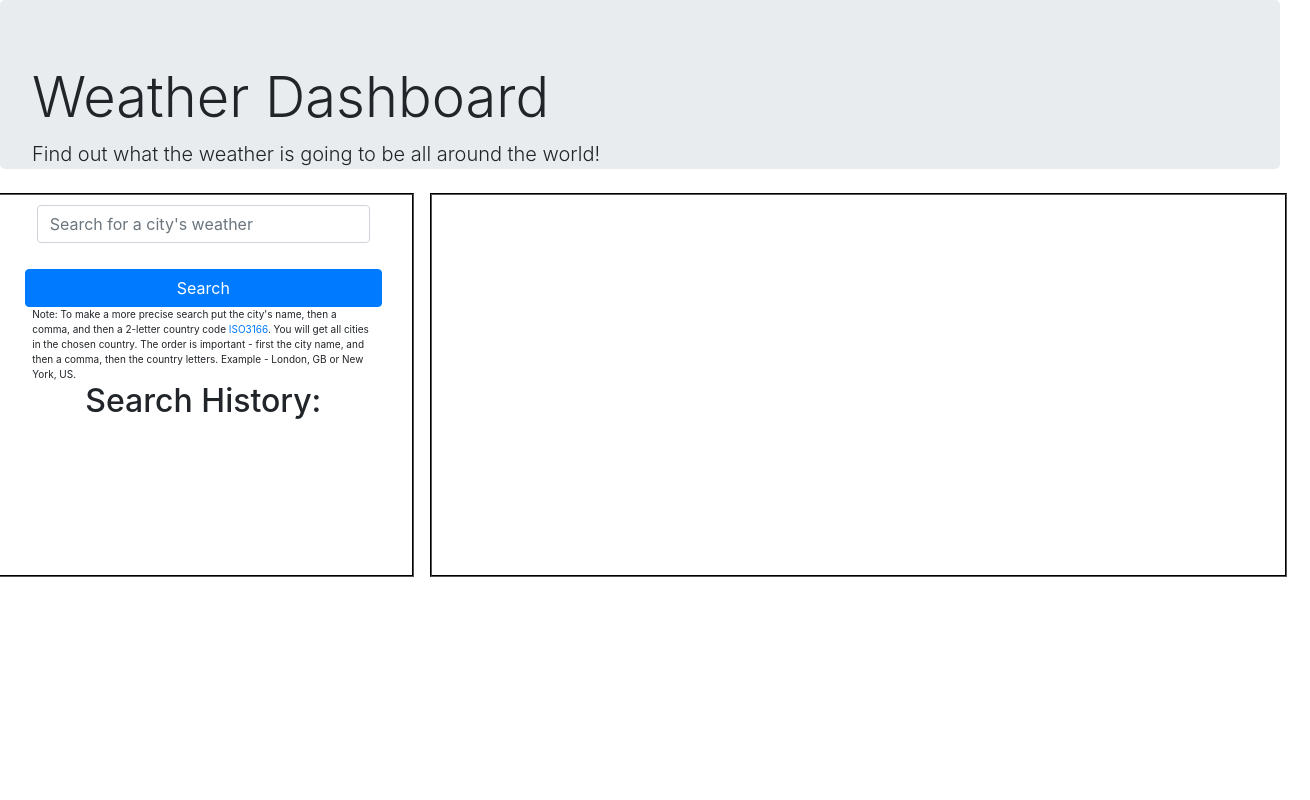
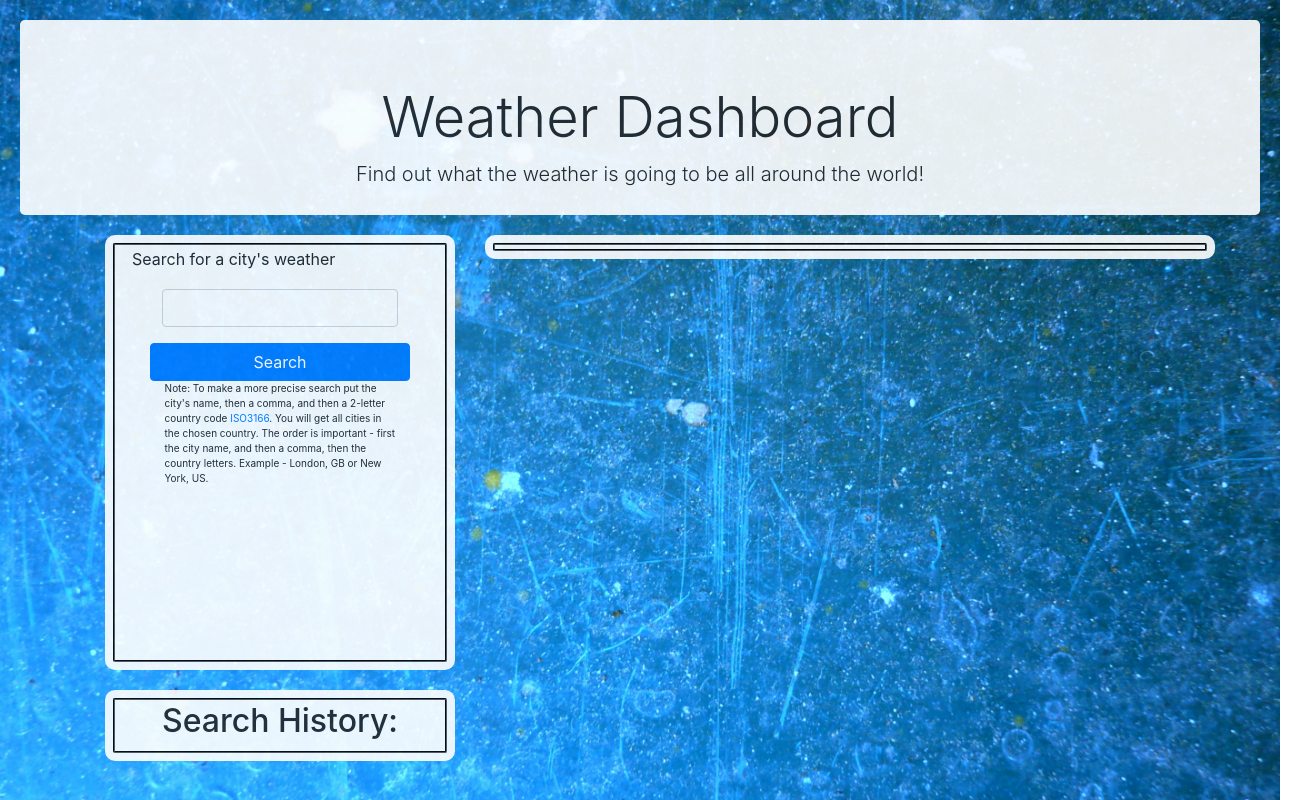
Before and after one commit to DC-Cunningham/WeatherDashboard, a plain HTML site: page index.html in a window 1280 px wide. Shown: the whole page, 1310 px wide, since content can reach past the window. Drawn offline with nearby package versions, Linux system fonts and the light colour scheme.

Commit message:
update of all files

```diff
--- a/Assets/style.css
+++ b/Assets/style.css
@@ -1,6 +1,15 @@
 .jumbotron {
+  text-align: center;
+  margin: 20px;
   margin-bottom: 0em;
-  padding-bottom: 0em;
+  padding-bottom: 10px;
+  background-color: white;
+  opacity: 90%;
+}
+
+body {
+  background-image: url(../Assets/images/background.jpg);
+  background-size: cover;
 }
 
 #note {
@@ -9,30 +18,61 @@
   font-size: x-small;
 }
 
-.btn,
+.forecast-day {
+  float: left;
+  padding: 10px;
+  border-radius: 10px;
+  border: 2px solid white;
+  outline: 2px solid black;
+  outline-style: groove;
+  outline-offset: -10px;
+  background-color: white;
+  opacity: 90%;
+}
+
+#search-form {
+  height: 435px;
+}
+@media (max-width: 768px) {
+  #search-form {
+    height: 230px;
+  }
+}
+
+#currentBlock,
+#search-form,
+#search-history-block {
+  margin: 20px;
+  width: 100%;
+  padding: 10px;
+  border-radius: 10px;
+  border: 2px solid white;
+  outline: 2px solid black;
+  outline-style: groove;
+  outline-offset: -10px;
+  background-color: white;
+  opacity: 90%;
+}
+
+#search-history-block {
+  margin: 0px 20px 20px 20px;
+  width: 100%;
+  padding: 10px;
+  border-radius: 10px;
+  border: 2px solid white;
+  outline: 2px solid black;
+  outline-style: groove;
+  outline-offset: -10px;
+  background-color: white;
+  opacity: 90%;
+}
+
 #searchFormInput,
-#searchButton {
+#searchButton,
+#clear-history,
+.btn {
+  flex: inherit;
   margin: 0 auto;
   margin-top: 10px;
   width: 80%;
 }
-
-.forecast-day {
-  float: left;
-  padding: 10px;
-  outline: 2px solid black;
-  outline-style: groove;
-  outline-offset: -10px;
-}
-
-#currentBlock,
-#search-form {
-  min-height: 400px;
-  padding: 10px;
-  outline: 2px solid black;
-  outline-style: groove;
-  outline-offset: -10px;
-  /* border-style: solid;
-  border-radius: 5px;
-  border-color: black; */
-}
--- a/Assets/weatherdashboard.js
+++ b/Assets/weatherdashboard.js
@@ -72,7 +72,7 @@ function UVSearch(queryStringUV) {
     url: queryStringUV,
     method: "GET"
   }).then(function(response) {
-    let UVindex = $("<h4>").text("UV Index: " + response.value);
+    let UVindex = $("<h5>").text("UV Index: " + response.value);
     if (response.value > 7) {
       UVindex.attr("class", "bg-danger text-white");
     } else if (response.value > 2 && response.value < 7) {
@@ -146,8 +146,9 @@ function itemSearch(queryString) {
     let currentDayTemps = temps.slice(0, 8);
     let minTemp = Math.min(...currentDayTemps) - 273.15;
     let maxTemp = Math.max(...currentDayTemps) - 273.15;
+    resultOne.append(city);
     resultOne.append(
-      $("<h4>").text(
+      $("<h5>").text(
         days[today.getDay()] +
           " the " +
           dates[today.getDate()] +
@@ -155,23 +156,22 @@ function itemSearch(queryString) {
           months[today.getMonth()]
       )
     );
-    resultOne.append(city);
     resultOne.append(icon);
     resultOne.append(currentDescription);
     resultOne.append(
-      $("<h4>").text("Current Temperature: " + currentTemp.toFixed(2) + "°C")
+      $("<h5>").text("Current Temperature: " + currentTemp.toFixed(2) + "°C")
     );
     resultOne.append(
-      $("<h4>").text("Minimum Temperature: " + minTemp.toFixed(2) + "°C")
+      $("<h5>").text("Minimum Temperature: " + minTemp.toFixed(2) + "°C")
     );
     resultOne.append(
-      $("<h4>").text("Maximum Temperature: " + maxTemp.toFixed(2) + "°C")
+      $("<h5>").text("Maximum Temperature: " + maxTemp.toFixed(2) + "°C")
     );
     resultOne.append(
-      $("<h4>").text("Current Humidity: " + currentHumidity + "%")
+      $("<h5>").text("Current Humidity: " + currentHumidity + "%")
     );
     resultOne.append(
-      $("<h4>").text(
+      $("<h5>").text(
         "Current Windspeed: " + currentWindSpeed.toFixed(2) + "km/h"
       )
     );
--- a/index.html
+++ b/index.html
@@ -18,29 +18,34 @@
         <h1 class="display-4">Weather Dashboard</h1>
         <p class="lead">Find out what the weather is going to be all around the world!</p>
     </div>
+    <div class="container">
       <div class="row">
-        <div class="col-4" id="search-form">
-          <form class="row">
-            <div class="col-12 form-group">
-                <input type="text" class="form-control" id="searchFormInput" placeholder="Search for a city's weather">
+        <div class="col-md-4">
+          <div id="search-form">
+            <div class="col-12 form-group" >
+                <label class="text-center">Search for a city's weather</label>
+                <input type="text" class="form-control" id="searchFormInput">
             </div>
-            <button type="submit" class="btn btn-primary btn-block" id="searchButton">Search</button>
+            <button type="submit" class="btn btn-primary btn-block" data-toggle="tooltip" data-placement="bottom" title="This is the title" id="searchButton">Search</button>
               <p class="col-10" id="note">Note: To make a more precise search put the city's name, then a comma, and then a 2-letter country code <a href="https://en.wikipedia.org/wiki/ISO_3166-1_alpha-2#Officially_assigned_code_elements" target="blank">ISO3166</a>. You will get all cities in the chosen country.
                 The order is important - first the city name, and then a comma, then the country letters. Example - London, GB or New York, US.</p>
-          </form>
-        <div class="row">
-          <h2 class="col-12 text-center">Search History:</h2>
-            <div class="col-12" id="search-history">
-            </div>
-            <button class="btn btn-outline-danger btn-block" id="clear-history">clear history</button>
+              </div>
+        </div>
+        <div class="col-md-8">
+          <div class="text-center" id= "currentBlock"></div>
         </div>
       </div>
-      <div class="col-8">
-        <div class="row">
-          <div class="col-12 block text-center" id= "currentBlock">
-          </div>
-        <div class="row">
-          <div class="col block text-center" id= "forecastBlock">
+      <div class="row">
+        <div class="col-md-4">
+        <div id="search-history-block">
+            <h2 class="col-12 text-center">Search History:</h2>
+            <div id="search-history"></div>
+            <button class=" col-12 btn btn-danger btn-block" id="clear-history">clear history</button>
+        </div>
+      </div>
+        <div class="col-md-8" id= "forecast-block">
+          <div class="col-12">
+            <div class="text-center" id="forecastBlock"></div>
           </div>
         </div>
       </div>
```
Also changed, not shown: Assets/images/background-weather.jpg (deleted), Assets/images/background.jpg (added), 1 other file.
